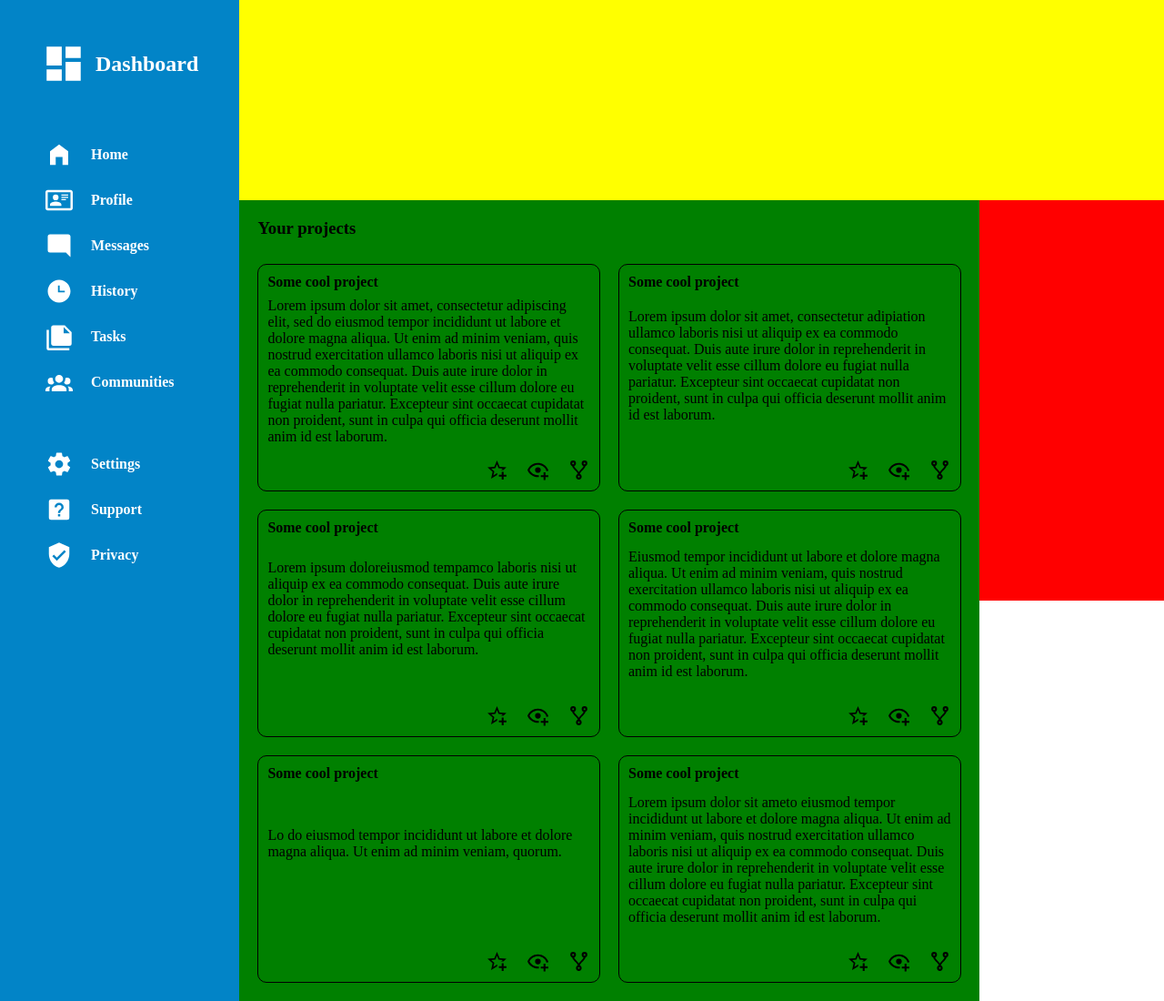
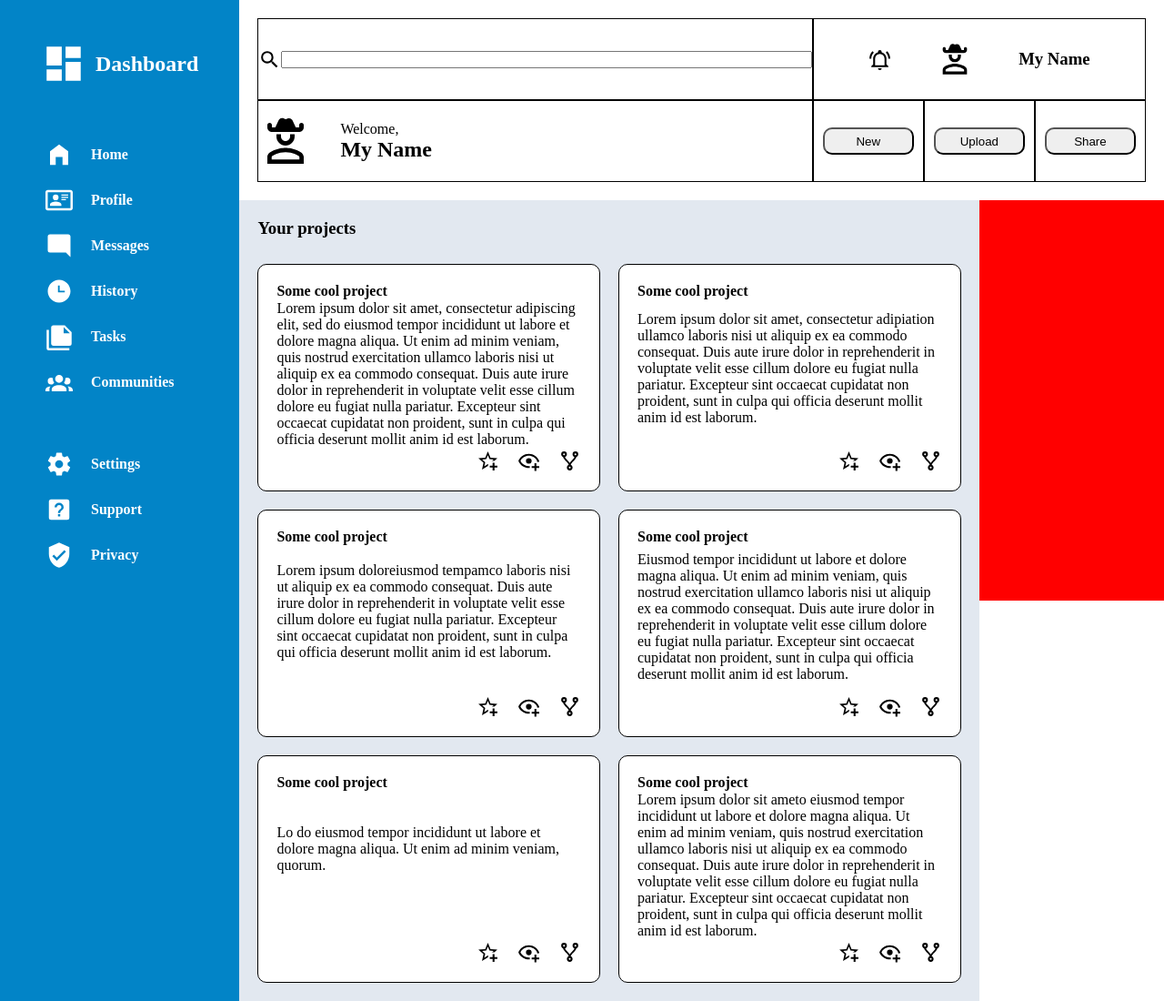
Before and after one commit to Andrij-Kolomijec/Dashboard, a plain HTML site: page index.html in a window 1280 px wide. Shown: the whole page at 91% size. Drawn offline with Linux system fonts and the light colour scheme.

Commit message:
Basic header layout

```diff
--- a/index.html
+++ b/index.html
@@ -29,7 +29,31 @@
             </div>
         </nav>
         <div class="header">
-
+            <div id="search-bar">
+                <img src="./img/search.svg">
+                <input type="text">
+            </div>
+            <div id="notification">
+                <img src="./img/notifications.svg">
+                <img class="cowboy" src="./img/cowboy.svg">
+                <h3>My Name</h3>
+            </div>
+            <div id="welcome">
+                <img class="cowboy" src="./img/cowboy.svg">
+                <div>
+                    <p>Welcome,</p>
+                    <h2>My Name</h2>
+                </div>
+            </div>
+            <div id="new">
+                <button>New</button>
+            </div>
+            <div id="upload">
+                <button>Upload</button>
+            </div>
+            <div id="share">
+                <button>Share</button>
+            </div>
         </div>
         <div class="projects">
             <h3>Your projects</h3>
--- a/style.css
+++ b/style.css
@@ -54,14 +54,64 @@
 }
 
 .header {
-    background-color: yellow;
+    background-color: white;
     grid-area: 1 / 2 / 2 / -1;
     display: grid;
+    grid-template-columns: repeat(8, 1fr);
+    grid-template-rows: 1fr 1fr;
+    padding: 20px;
+}
 
+.header > div {
+    border: 1px solid;
+    /* display: grid; same as flex */
+    display: flex; /* same as grid */
+}
+
+#search-bar {
+    /* grid-template-columns: auto 1fr; same as flex - but it changes after deleting an element */
+    grid-area: 1 / 1 / 2 / 6;
+    align-items: center; /* same as grid and flex*/
+}
+
+#search-bar > input {
+    flex: 1; /* same as grid */
+}
+
+#notification {
+    justify-content: center;
+    align-items: center;
+    grid-column: -4 / -1;
+    gap: 50px;
+}
+
+#notification .cowboy {
+    height: 40px;
+}
+
+.header > #welcome > img {
+    height: 60px;
+}
+
+#welcome {
+    grid-column: 1 / 6;
+    align-items: center;
+    gap: 30px;
+}
+
+#new, #upload, #share {
+    justify-content: center;
+    align-items: center;
+}
+
+.header button {
+    width: 100px;
+    height: 30px;
+    border-radius: 10px;
 }
 
 .projects {
-    background-color: green;
+    background-color: #e2e8f0;
     grid-area: 2 / 2 / -1 / -2;
     display: grid;
     grid-template-columns: repeat(auto-fit, minmax(300px, 1fr));
@@ -75,11 +125,13 @@ h3 {
     grid-area: 1 / 1 / 2 / -1;
 }
 
-.projects > div {
+.cards {
     border: 1px solid;
     border-radius: 10px;
     overflow: auto;
-    padding: 10px;
+    padding: 20px;
+    display: grid;
+    background-color: white;
 }
 
 .announcements {
@@ -92,21 +144,13 @@ h3 {
     grid-row: span 2;
 }
 
-.cards {
-    display: grid;
+.symbols {
+    display: flex;
+    gap: 20px;
+    place-self: end;
 }
 
-.symbols {
-    display: flex;
-    place-self: end;
-    gap: 20px;
+.projects img,
+.header img {
+    height: 25px;
 }
-
-.projects img {
-    height: 25px;
-    /* display: grid; */
-    /* grid-template-columns: 1fr 1fr 1fr; */
-    /* border: 1px solid pink; */
-    /* justify-self: end; */
-    /* align-self: start; */
-}
```
Also changed, not shown: img/cowboy.svg (added).
